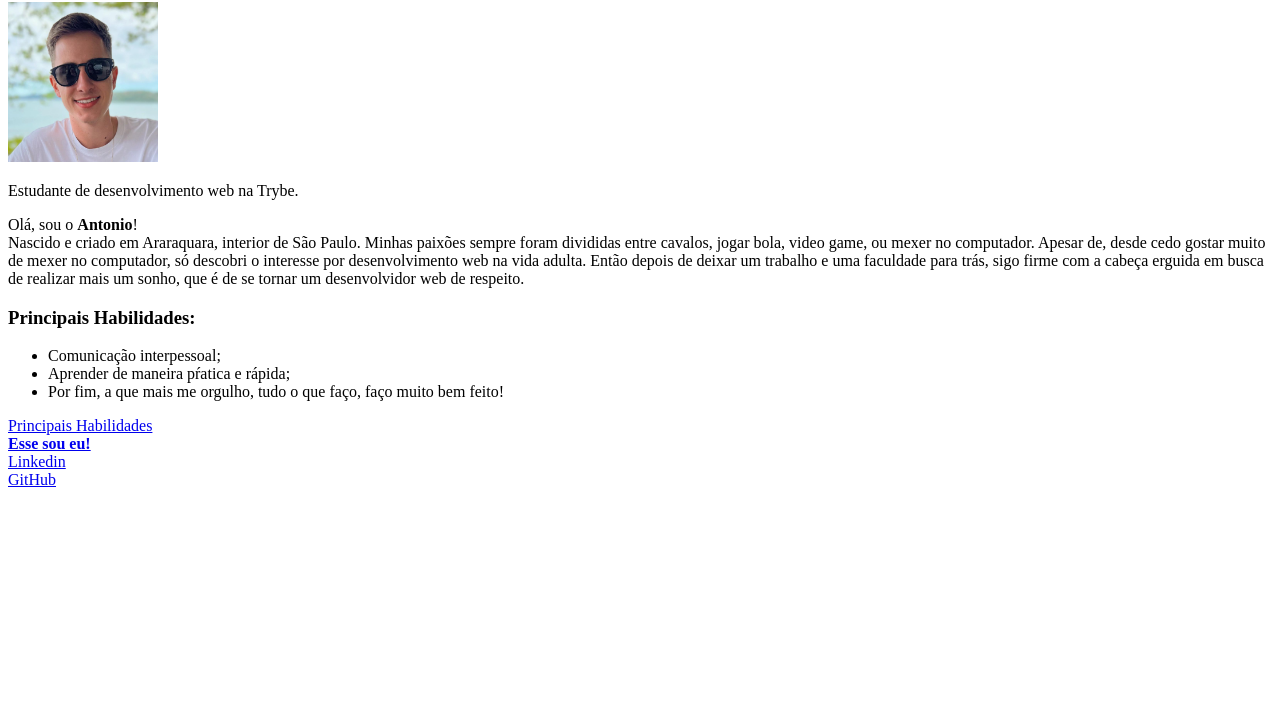
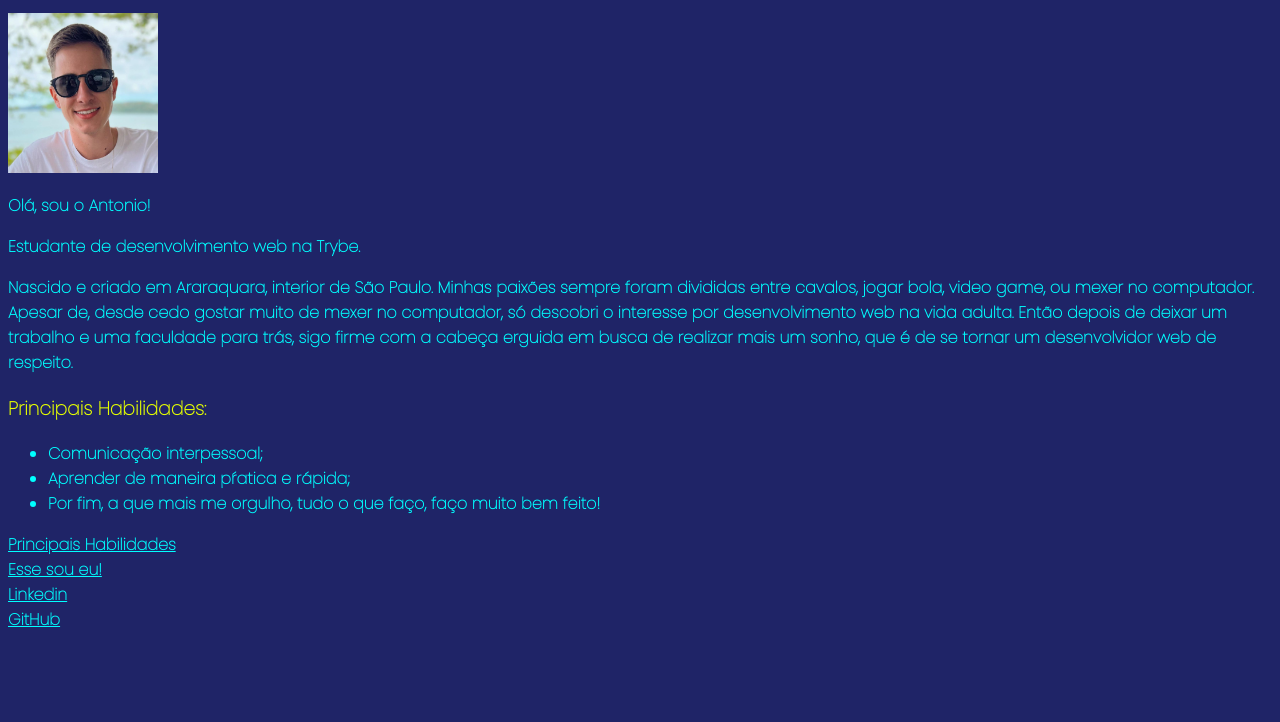
Before and after one commit to antonioln00/antonioln00, a plain HTML site: page index.html in a window 1280 px wide. Shown: the part 78-800 px from the top of the page. Drawn offline with Linux system fonts and the light colour scheme; files whose address does not match are found by name.

Commit message:
Adicionar cor, letra e background

```diff
--- a/index.html
+++ b/index.html
@@ -6,41 +6,71 @@
     <meta http-equiv="X-UA-Compatible" content="IE=edge">
     <meta name="viewport" content="width=device-width, initial-scale=1.0">
     <title>Meu portifólio Web!</title>
+    <link rel="preconnect" href="https://fonts.googleapis.com">
+    <link rel="preconnect" href="https://fonts.gstatic.com" crossorigin>
+    <link href="https://fonts.googleapis.com/css2?family=Poppins:wght@100&display=swap" rel="stylesheet">
+    <style>
+        .new-font {
+            font-family: poppins;
+            color: aqua;
+            font-weight: 600;}
+        .paragrafos {
+            font-family: poppins;
+            color: aqua;
+            font-weight: 600;
+
+        }
+
+        body {
+            background-color: rgba(0, 6, 83, 0.877);
+        }
+
+        .tittle-font {
+            font-family: poppins;
+            color: rgb(229, 255, 0);
+            font-weight: 1500;
+        }
+
+        #my-apresentation {
+            font-weight: 600;
+        }
+    </style>
 </head>
 
 <body>
 
-    <h1>Antonio Léo Neto</h1>
-    <img src="/home/antonio/Captura de tela de 2022-11-16 18-45-03.png" alt="foto sorrindo na praia" id="foto" width="150px">
-    <p>Estudante de desenvolvimento web na Trybe.</p>
-    <p>Olá, sou o <strong>Antonio</strong>!<br>Nascido e criado em Araraquara, interior de São Paulo. Minhas paixões
+    <h1 class="tittle-font">Antonio Léo Neto</h1>
+    <img src="/home/antonio/Captura de tela de 2022-11-16 18-45-03.png" alt="foto sorrindo na praia" id="foto"
+        width="150px">
+    <p class="new-font" id="my-apresentation">Olá, sou o <strong id="my-name">Antonio</strong>!</p>
+    <p class="paragrafos">Estudante de desenvolvimento web na Trybe.</p>
+    <p class="paragrafos">Nascido e criado em Araraquara, interior de São Paulo. Minhas paixões
         sempre foram divididas
         entre cavalos, jogar bola, video game, ou mexer no computador. Apesar de, desde cedo gostar muito de mexer no
         computador, só descobri
         o interesse por desenvolvimento web na vida adulta. Então depois de deixar um trabalho e uma faculdade para
         trás, sigo firme com a cabeça erguida
-        em busca de realizar mais um sonho, que é de se tornar um desenvolvidor web de respeito.
-
-    </p>
-    <h3 id="principais-habilidades">Principais Habilidades:</h3>
-    <ul>
-    <li>Comunicação interpessoal;</li>
-    <li>Aprender de maneira pŕatica e rápida;</li>
-    <li>Por fim, a que mais me orgulho, tudo o que faço, faço muito bem feito!</li>
+        em busca de realizar mais um sonho, que é de se tornar um desenvolvidor web de respeito.</p>
+    <h3 class="tittle-font" id="principais-habilidades">Principais Habilidades:</h3>
+    <ul class="new-font">
+        <li>Comunicação interpessoal;</li>
+        <li>Aprender de maneira pŕatica e rápida;</li>
+        <li>Por fim, a que mais me orgulho, tudo o que faço, faço muito bem feito!</li>
     </ul>
 
-    <a href="#principais-habilidades">Principais Habilidades</a>
+    <a class="new-font" href="#principais-habilidades">Principais Habilidades</a>
     <br>
 
 
-    <a href=http://127.0.0.1:5500/home/antonio/Captura%20de%20tela%20de%202022-11-16%2018-45-03.png> <strong>Esse sou eu!</strong></a>
+    <a class="new-font" href=http://127.0.0.1:5500/home/antonio/Captura%20de%20tela%20de%202022-11-16%2018-45-03.png>
+        <strong>Esse sou eu!</strong></a>
     <br>
 
 
 
-    <a href="https://www.linkedin.com/in/antonioleoneto/">Linkedin</a>
+    <a class="new-font" href="https://www.linkedin.com/in/antonioleoneto/">Linkedin</a>
     <br>
-    <a href="https://github.com/antonioln00">GitHub</a>
+    <a class="new-font" href="https://github.com/antonioln00">GitHub</a>
 
 
 </body>
```
